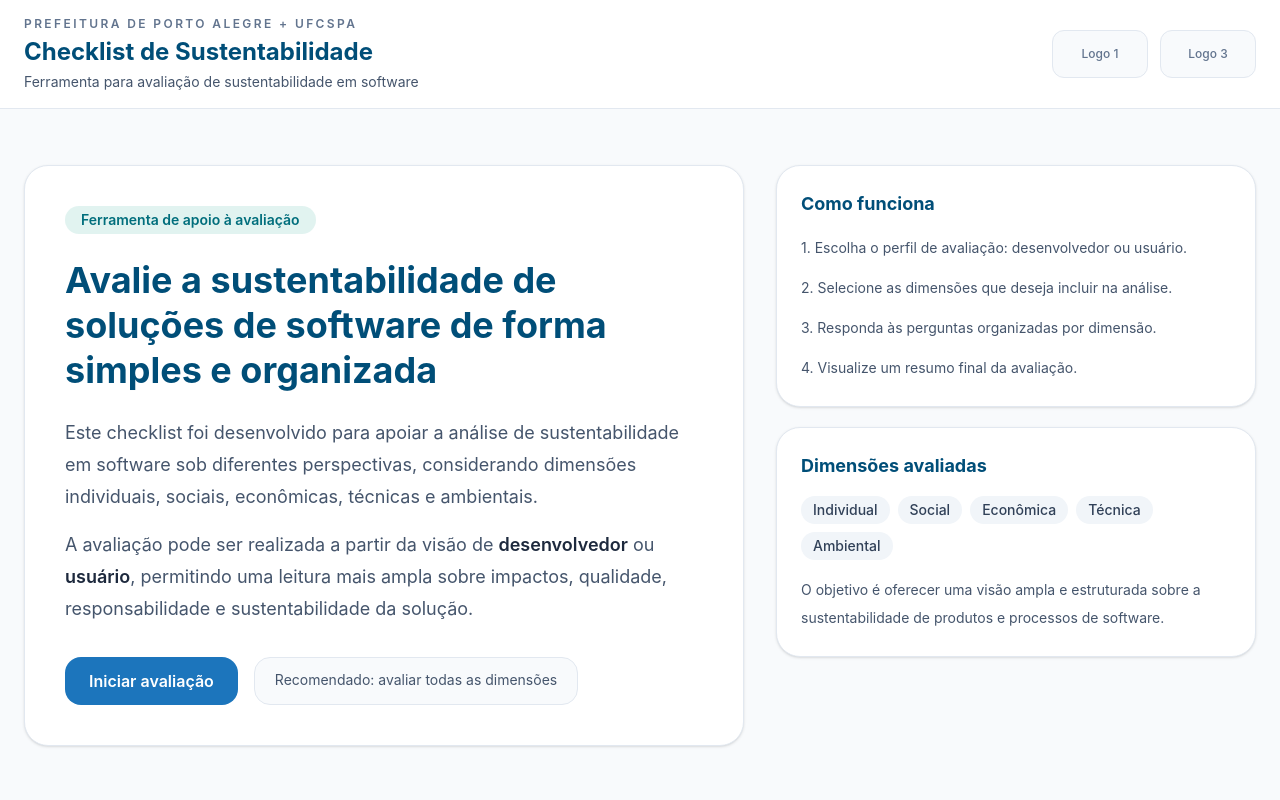
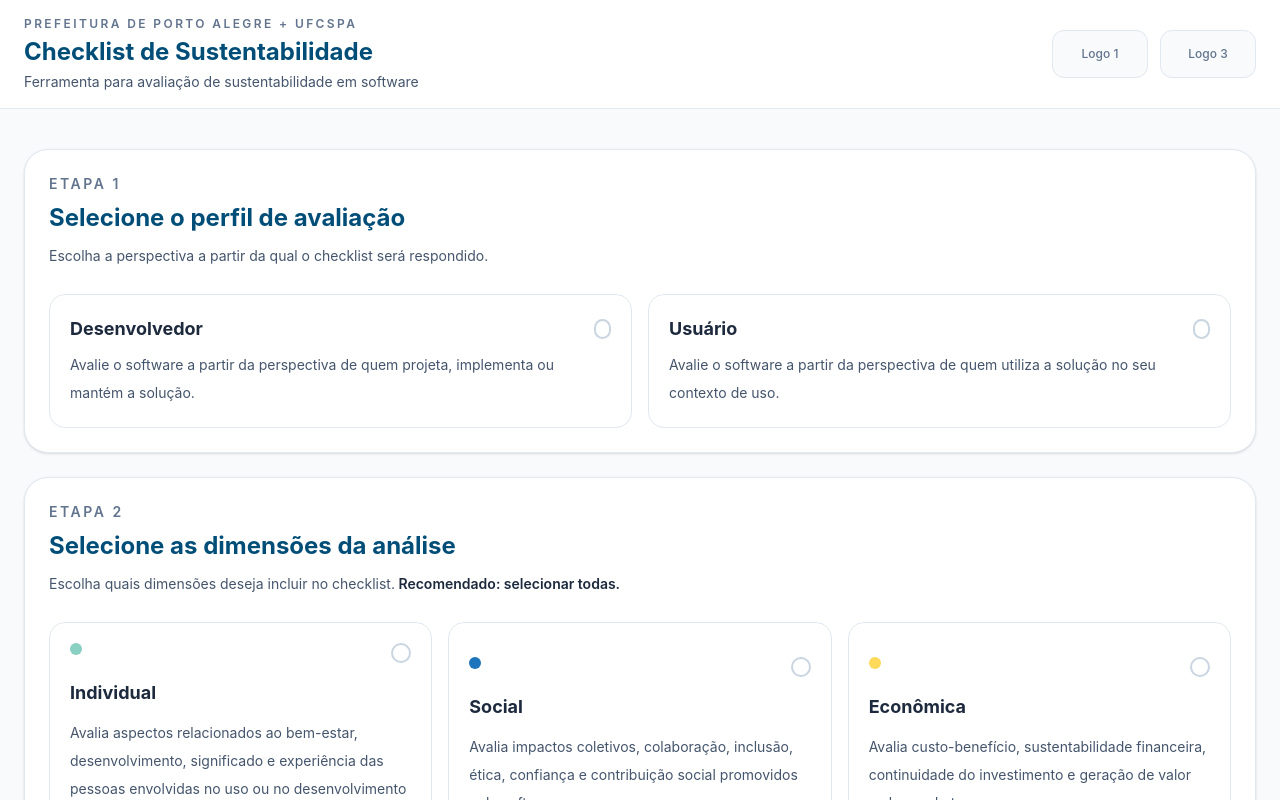
Before and after one commit to camillyjulia/pet-10-checklist, a React (Vite) app in the folder checklist-sustentabilidade/: page / in a window 1280 px wide. Both pictures are taken after a click on the button "Iniciar avaliação". Shown: the top 800 px of the page. Built offline with nearby package versions, Linux system fonts and the light colour scheme.

Commit message:
feat: added setup page with routing with info page working

```diff
--- a/checklist-sustentabilidade/src/App.jsx
+++ b/checklist-sustentabilidade/src/App.jsx
@@ -1,7 +1,48 @@
+import { useState } from 'react'
 import IntroPage from './pages/IntroPage'
+import SetupPage from './pages/SetupPage'
+import { dimensions } from './data/dimensions'
 
 function App() {
-  return <IntroPage />
+  const [currentPage, setCurrentPage] = useState('intro')
+  const [selectedProfile, setSelectedProfile] = useState('')
+  const [selectedDimensions, setSelectedDimensions] = useState([])
+
+  function handleGoToSetup() {
+    setCurrentPage('setup')
+  }
+
+  function handleToggleDimension(dimensionId) {
+    const isSelected = selectedDimensions.includes(dimensionId)
+
+    if (isSelected) {
+      setSelectedDimensions(
+        selectedDimensions.filter((id) => id !== dimensionId)
+      )
+      return
+    }
+
+    setSelectedDimensions([...selectedDimensions, dimensionId])
+  }
+
+  function handleStartChecklist() {
+    alert('Próxima etapa: checklist')
+  }
+
+  if (currentPage === 'intro') {
+    return <IntroPage onStart={handleGoToSetup} />
+  }
+
+  return (
+    <SetupPage
+      dimensions={dimensions}
+      selectedProfile={selectedProfile}
+      selectedDimensions={selectedDimensions}
+      onSelectProfile={setSelectedProfile}
+      onToggleDimension={handleToggleDimension}
+      onStart={handleStartChecklist}
+    />
+  )
 }
 
 export default App
--- a/checklist-sustentabilidade/src/components/DimensionCard.jsx
+++ b/checklist-sustentabilidade/src/components/DimensionCard.jsx
@@ -0,0 +1,38 @@
+function DimensionCard({ dimension, isSelected, onToggle }) {
+  return (
+    <button
+      type="button"
+      onClick={() => onToggle(dimension.id)}
+      className={`h-full rounded-2xl border p-5 text-left transition ${
+        isSelected
+          ? 'border-[#00A084] bg-[#89CFC2]/20 shadow-sm'
+          : 'border-slate-200 bg-white hover:border-[#1C75BC] hover:bg-slate-50'
+      }`}
+    >
+      <div className="flex items-start justify-between gap-4">
+        <div
+          className="h-3 w-3 rounded-full"
+          style={{ backgroundColor: dimension.color }}
+        />
+
+        <div
+          className={`h-5 w-5 rounded-full border-2 ${
+            isSelected
+              ? 'border-[#00A084] bg-[#00A084]'
+              : 'border-slate-300 bg-white'
+          }`}
+        />
+      </div>
+
+      <h3 className="mt-4 text-lg font-bold text-slate-800">
+        {dimension.name}
+      </h3>
+
+      <p className="mt-3 text-sm leading-7 text-slate-600">
+        {dimension.description}
+      </p>
+    </button>
+  )
+}
+
+export default DimensionCard
--- a/checklist-sustentabilidade/src/components/DimensionGrid.jsx
+++ b/checklist-sustentabilidade/src/components/DimensionGrid.jsx
@@ -0,0 +1,40 @@
+import DimensionCard from './DimensionCard'
+
+function DimensionGrid({
+  dimensions,
+  selectedDimensions,
+  onToggleDimension,
+}) {
+  return (
+    <section className="rounded-3xl border border-slate-200 bg-white p-6 shadow-sm">
+      <div>
+        <p className="text-sm font-semibold uppercase tracking-[0.18em] text-slate-500">
+          Etapa 2
+        </p>
+        <h2 className="mt-2 text-2xl font-bold text-[#004E78]">
+          Selecione as dimensões da análise
+        </h2>
+        <p className="mt-2 text-sm leading-7 text-slate-600">
+          Escolha quais dimensões deseja incluir no checklist.
+          <span className="font-semibold text-slate-800">
+            {' '}
+            Recomendado: selecionar todas.
+          </span>
+        </p>
+      </div>
+
+      <div className="mt-6 grid gap-4 md:grid-cols-2 xl:grid-cols-3">
+        {dimensions.map((dimension) => (
+          <DimensionCard
+            key={dimension.id}
+            dimension={dimension}
+            isSelected={selectedDimensions.includes(dimension.id)}
+            onToggle={onToggleDimension}
+          />
+        ))}
+      </div>
+    </section>
+  )
+}
+
+export default DimensionGrid
--- a/checklist-sustentabilidade/src/components/ProfileSelector.jsx
+++ b/checklist-sustentabilidade/src/components/ProfileSelector.jsx
@@ -0,0 +1,72 @@
+function ProfileSelector({ selectedProfile, onSelectProfile }) {
+  const profiles = [
+    {
+      id: 'developer',
+      label: 'Desenvolvedor',
+      description:
+        'Avalie o software a partir da perspectiva de quem projeta, implementa ou mantém a solução.',
+    },
+    {
+      id: 'user',
+      label: 'Usuário',
+      description:
+        'Avalie o software a partir da perspectiva de quem utiliza a solução no seu contexto de uso.',
+    },
+  ]
+
+  return (
+    <section className="rounded-3xl border border-slate-200 bg-white p-6 shadow-sm">
+      <div>
+        <p className="text-sm font-semibold uppercase tracking-[0.18em] text-slate-500">
+          Etapa 1
+        </p>
+        <h2 className="mt-2 text-2xl font-bold text-[#004E78]">
+          Selecione o perfil de avaliação
+        </h2>
+        <p className="mt-2 text-sm leading-7 text-slate-600">
+          Escolha a perspectiva a partir da qual o checklist será respondido.
+        </p>
+      </div>
+
+      <div className="mt-6 grid gap-4 md:grid-cols-2">
+        {profiles.map((profile) => {
+          const isSelected = selectedProfile === profile.id
+
+          return (
+            <button
+              key={profile.id}
+              type="button"
+              onClick={() => onSelectProfile(profile.id)}
+              className={`rounded-2xl border p-5 text-left transition ${
+                isSelected
+                  ? 'border-[#00A084] bg-[#89CFC2]/20 shadow-sm'
+                  : 'border-slate-200 bg-white hover:border-[#1C75BC] hover:bg-slate-50'
+              }`}
+            >
+              <div className="flex items-start justify-between gap-4">
+                <div>
+                  <h3 className="text-lg font-bold text-slate-800">
+                    {profile.label}
+                  </h3>
+                  <p className="mt-2 text-sm leading-7 text-slate-600">
+                    {profile.description}
+                  </p>
+                </div>
+
+                <div
+                  className={`mt-1 h-5 w-5 rounded-full border-2 ${
+                    isSelected
+                      ? 'border-[#00A084] bg-[#00A084]'
+                      : 'border-slate-300 bg-white'
+                  }`}
+                />
+              </div>
+            </button>
+          )
+        })}
+      </div>
+    </section>
+  )
+}
+
+export default ProfileSelector
--- a/checklist-sustentabilidade/src/pages/SetupPage.jsx
+++ b/checklist-sustentabilidade/src/pages/SetupPage.jsx
@@ -0,0 +1,73 @@
+import Header from '../components/Header'
+import ProfileSelector from '../components/ProfileSelector'
+import DimensionGrid from '../components/DimensionGrid'
+
+function SetupPage({
+  dimensions,
+  selectedProfile,
+  selectedDimensions,
+  onSelectProfile,
+  onToggleDimension,
+  onStart,
+}) {
+  const isStartDisabled =
+    !selectedProfile || selectedDimensions.length === 0
+
+  return (
+    <div className="min-h-screen bg-slate-50">
+      <Header />
+
+      <main className="mx-auto w-full max-w-7xl px-6 py-10">
+        <div className="space-y-6">
+          <ProfileSelector
+            selectedProfile={selectedProfile}
+            onSelectProfile={onSelectProfile}
+          />
+
+          <DimensionGrid
+            dimensions={dimensions}
+            selectedDimensions={selectedDimensions}
+            onToggleDimension={onToggleDimension}
+          />
+        </div>
+
+        <div className="mt-8 flex items-center justify-between gap-4 rounded-3xl border border-slate-200 bg-white p-6 shadow-sm">
+          <div>
+            <p className="text-sm font-medium text-slate-500">
+              Perfil selecionado:{' '}
+              <span className="font-semibold text-slate-800">
+                {selectedProfile === 'developer'
+                  ? 'Desenvolvedor'
+                  : selectedProfile === 'user'
+                  ? 'Usuário'
+                  : 'Nenhum'}
+              </span>
+            </p>
+
+            <p className="mt-2 text-sm font-medium text-slate-500">
+              Dimensões selecionadas:{' '}
+              <span className="font-semibold text-slate-800">
+                {selectedDimensions.length}
+              </span>
+            </p>
+          </div>
+
+          <button
+            type="button"
+            onClick={onStart}
+            disabled={isStartDisabled}
+            className={`rounded-2xl px-6 py-3 text-base font-semibold transition ${
+              isStartDisabled
+                ? 'cursor-not-allowed bg-slate-200 text-slate-500'
+                : 'bg-[#1C75BC] text-white hover:opacity-90'
+            }`}
+          >
+            Começar checklist
+          </button>
+        </div>
+      </main>
+    </div>
+  )
+}
+
+export default SetupPage
```
Also changed, not shown: checklist-sustentabilidade/src/pages/IntroPage.jsx (line endings or trailing spaces).
